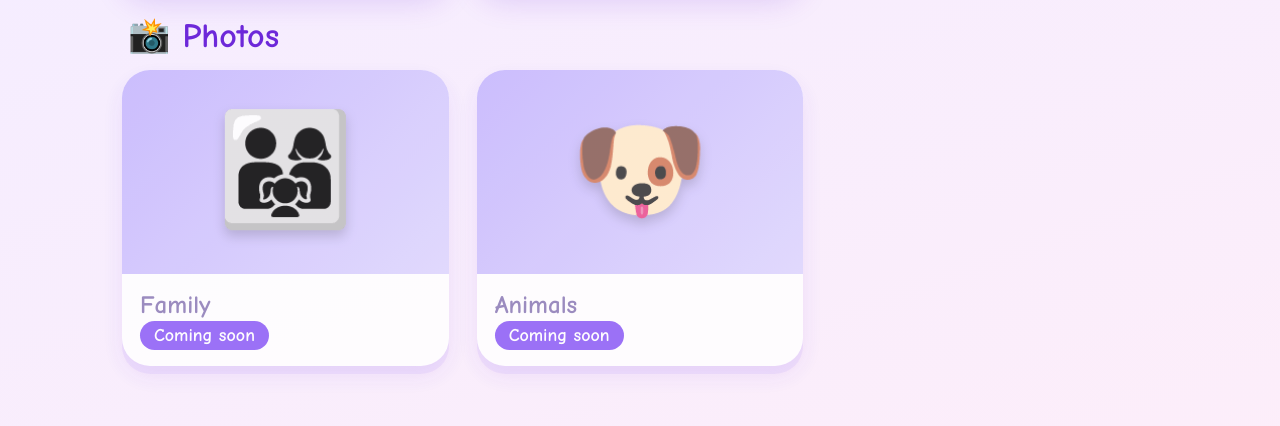
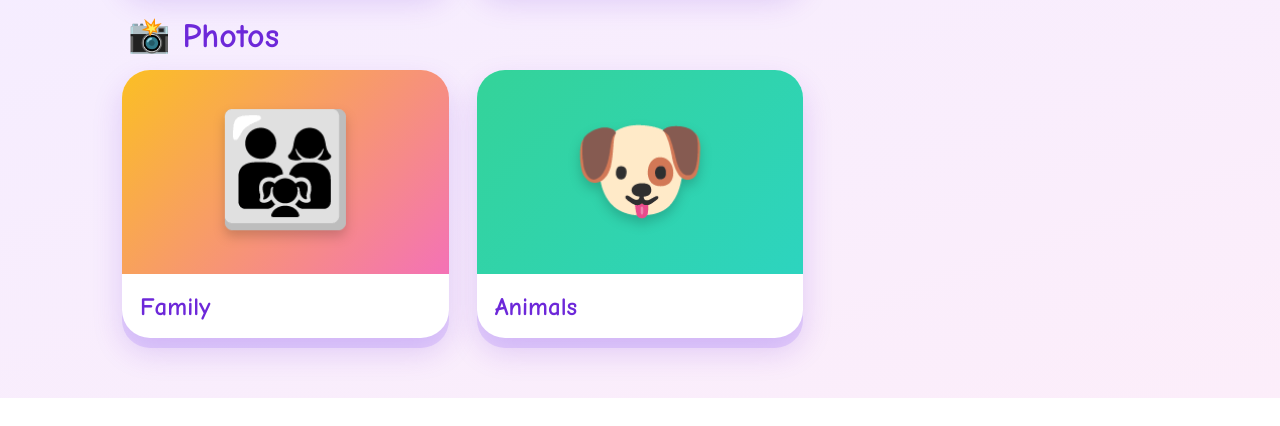
Before and after one commit to ReindeerWorks/hayden-home, a plain HTML site: page index.html in a window 1280 px wide. Shown: the part 845-1271 px from the top of the page. After the commit the page ends 1243 px from the top, so only its background shows below. Drawn offline with Linux system fonts and the light colour scheme.

Commit message:
Set Family and Animals photo album URLs
Point FAMILY_ALBUM_URL and ANIMALS_ALBUM_URL at their Google Photos
shared albums, so both photo tiles are now tappable (open in a new tab)
instead of showing the "Coming soon" state.

Co-Authored-By: Claude Opus 4.8 (1M context) <noreply@anthropic.com>

```diff
--- a/index.html
+++ b/index.html
@@ -354,8 +354,8 @@
      Empty string = tile shows "Coming soon" and is NOT tappable.
      A URL      = tile opens that link in a NEW tab.
   ============================================================ */
-  const FAMILY_ALBUM_URL  = "";
-  const ANIMALS_ALBUM_URL = "";
+  const FAMILY_ALBUM_URL  = "https://photos.app.goo.gl/zJUL2hJeXW8rws6U9";
+  const ANIMALS_ALBUM_URL = "https://photos.app.goo.gl/oYSywhirrwUxMJ4H8";
 
   /* ---------- View navigation ---------- */
   const body = document.body;
```
